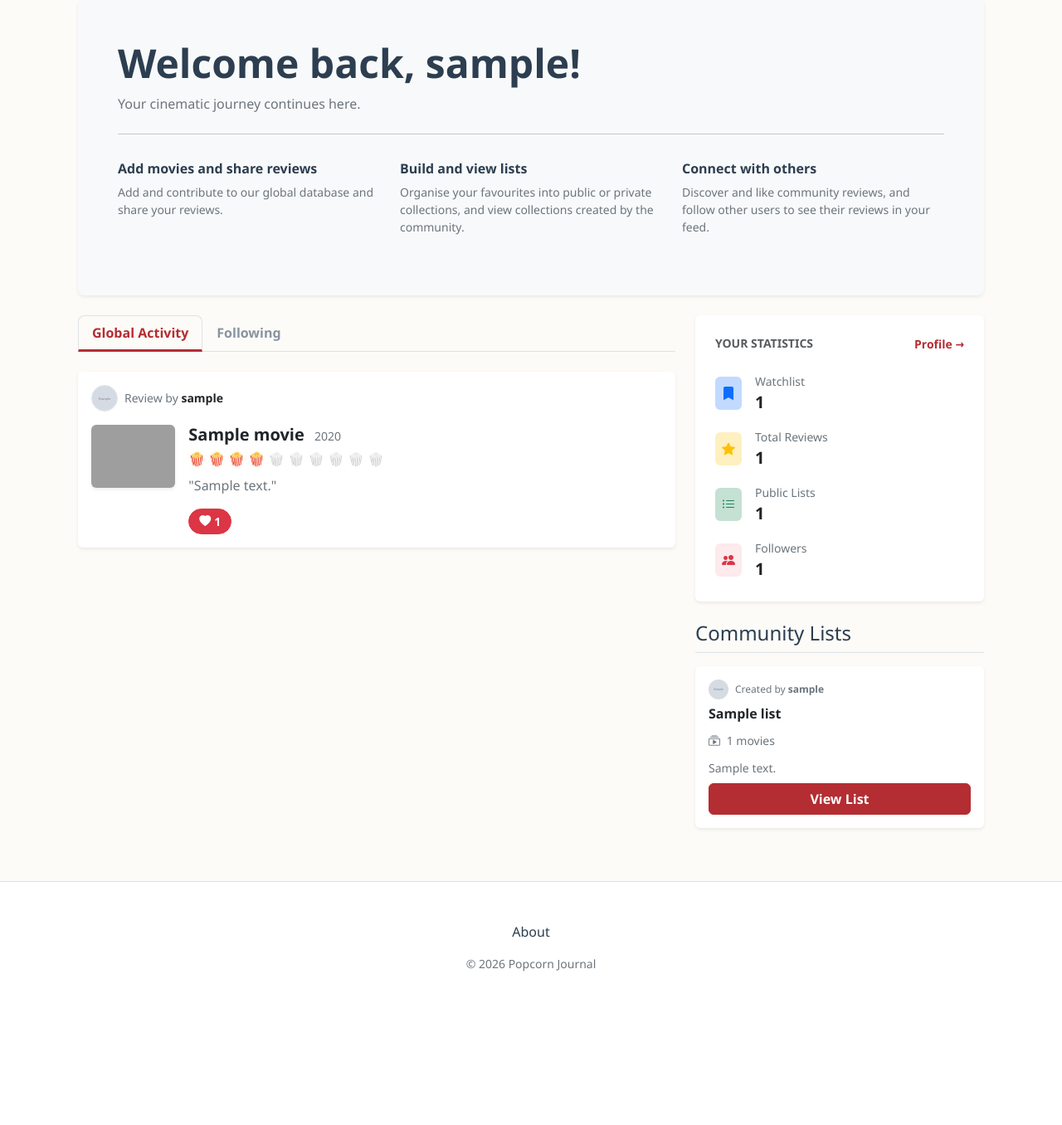
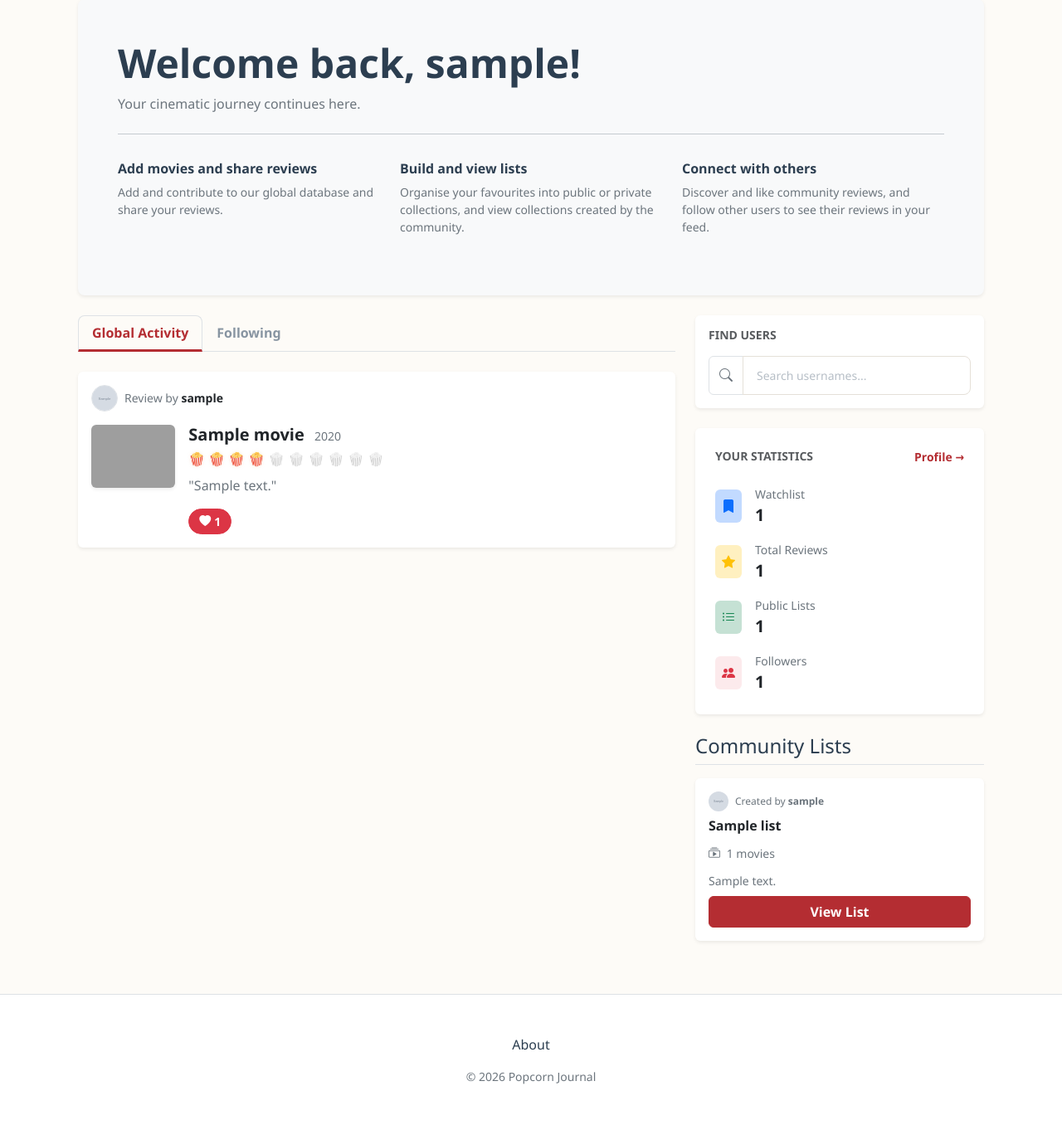
Before and after one commit to jennifernhle/CITS3403-Project, a Flask app: page / in a window 1280 px wide. Shown: the part 112-1468 px from the top of the page at 83% size. Before the commit the page ends 1283 px from the top, so only its background shows below. Run offline with Flask 3, Linux system fonts and the light colour scheme; a user stored in the database is signed in; tables that the repository leaves empty hold one stand-in row (values such as "Sample post"); grey boxes marked "Sample" are stand-in pictures; some libraries are stand-ins or nearby versions; grey boxes are pictures that could not be loaded.

Commit message:
feat: Add method to search users from the home page to allow easier way to follow and view other users on the app

```diff
--- a/popcorn_journal_app/routes.py
+++ b/popcorn_journal_app/routes.py
@@ -621,3 +621,16 @@ def safe_float(val, default=0.0):
 
 def tmdb_api_available():
     return current_app.config.get('USE_TMDB_API', False) and bool(current_app.config.get('TMDB_API_KEY'))
+
+@bp.route('/api/search-users')
+@login_required
+def api_search_users():
+    query = request.args.get('q', '').strip()
+    if not query:
+        return jsonify([])
+    # Limited to 5 results, and case-insensitive
+    users = User.query.filter(User.username.ilike(f'%{query}%')).limit(5).all()
+    results = []
+    for user in users:
+        results.append({'username': user.username, 'id': user.id, 'profile_pic': url_for('static', filename='img/' + (user.profile_pic or 'user.png'))})
+    return jsonify(results)
--- a/popcorn_journal_app/static/css/styles.css
+++ b/popcorn_journal_app/static/css/styles.css
@@ -159,6 +159,27 @@ a:hover {
 .search-box {
   max-width: 600px;
   margin: 0 auto;
+}
+
+.search-container {
+  position: relative;
+  z-index: 100;
+}
+
+#searchResultsList {
+  position: absolute;
+  top: 100%;
+  left: 0;
+  right: 0;
+  z-index: 1000;
+  background-color: white;
+  box-shadow: 0 4px 12px rgba(0, 0, 0, 0.15);
+  margin: 2px 1rem 0 1rem;
+}
+
+.col-lg-4 .card:not(.search-container) {
+  position: relative;
+  z-index: 1;
 }
 
 /* FEATURES AND REVIEWS */
--- /dev/null
+++ b/popcorn_journal_app/static/js/user_search.js
@@ -0,0 +1,67 @@
+document.addEventListener("DOMContentLoaded", function () {
+  const searchInput = document.getElementById("userSearchInput");
+  const resultsList = document.getElementById("searchResultsList");
+
+  if (!searchInput || !resultsList) return;
+
+  let debounceTimer;
+
+  searchInput.addEventListener("input", (e) => {
+    const query = e.target.value.trim();
+    clearTimeout(debounceTimer);
+
+    if (query.length < 1) {
+      resultsList.style.display = "none";
+      resultsList.innerHTML = "";
+      return;
+    }
+
+    // Only starting the search after the user stops typing for 300ms
+    debounceTimer = setTimeout(async () => {
+      try {
+        const response = await fetch(`/api/search-users?q=${encodeURIComponent(query)}`);
+        if (!response.ok) throw new Error("Network response was not ok");
+        const users = await response.json();
+        renderResults(users);
+      } catch (error) {
+        console.error("Error fetching users:", error);
+      }
+    }, 300);
+  });
+
+  function renderResults(users) {
+    resultsList.innerHTML = "";
+    if (users.length > 0) {
+      users.forEach((user) => {
+        const row = document.createElement("a");
+        row.href = `/user/${user.id}`;
+        row.className = "list-group-item list-group-item-action d-flex align-items-center gap-2 py-2";
+        const img = document.createElement("img");
+        img.src = user.profile_pic;
+        img.className = "rounded-circle border";
+        img.width = 30;
+        img.height = 30;
+        img.style.objectFit = "cover";
+        const span = document.createElement("span");
+        span.className = "small fw-bold text-dark";
+        span.textContent = user.username;
+        row.appendChild(img);
+        row.appendChild(span);
+        resultsList.appendChild(row);
+      });
+      resultsList.style.display = "block";
+    } else {
+      const emptyMsg = document.createElement("div");
+      emptyMsg.className = "list-group-item small text-muted";
+      emptyMsg.textContent = "No users found";
+      resultsList.appendChild(emptyMsg);
+      resultsList.style.display = "block";
+    }
+  }
+
+  document.addEventListener("click", (e) => {
+    if (!searchInput.contains(e.target) && !resultsList.contains(e.target)) {
+      resultsList.style.display = "none";
+    }
+  });
+});
--- a/popcorn_journal_app/templates/base.html
+++ b/popcorn_journal_app/templates/base.html
@@ -128,6 +128,7 @@
     <script src="{{ url_for('static', filename='js/user-interaction.js') }}"></script>
     <script src="{{ url_for('static', filename='js/watchlist.js') }}"></script>
     <script src="{{ url_for('static', filename='js/search.js') }}"></script>
+    <script src="{{ url_for('static', filename='js/user_search.js') }}"></script>
     {% block scripts %}{% endblock %}
   </body>
 </html>
--- a/popcorn_journal_app/templates/home.html
+++ b/popcorn_journal_app/templates/home.html
@@ -263,6 +263,16 @@
     </div>
 
     <div class="col-lg-4">
+      <div class="card border-0 shadow-sm mb-4 search-container">
+        <div class="card-body p-3">
+          <h6 class="text-uppercase small fw-bold opacity-75 mb-3">Find Users</h6>
+          <div class="input-group">
+            <span class="input-group-text bg-white"><i class="bi bi-search text-secondary"></i></span>
+            <input type="text" id="userSearchInput" class="form-control form-control-sm" placeholder="Search usernames..." autocomplete="off" />
+          </div>
+          <ul id="searchResultsList" class="list-group"></ul>
+        </div>
+      </div>
       <div class="card border-0 shadow-sm mb-4">
         <div class="card-body p-4">
           <div class="d-flex justify-content-between align-items-center mb-4">
```
